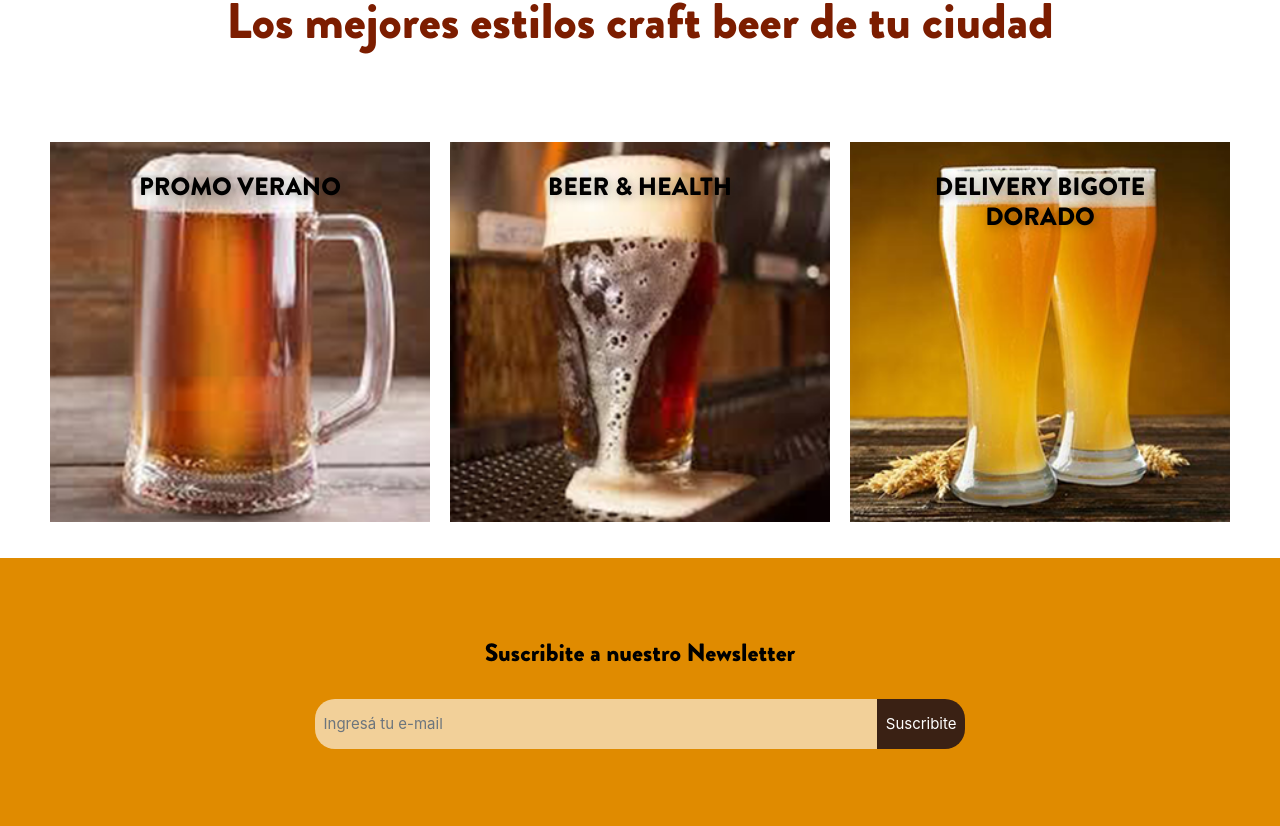
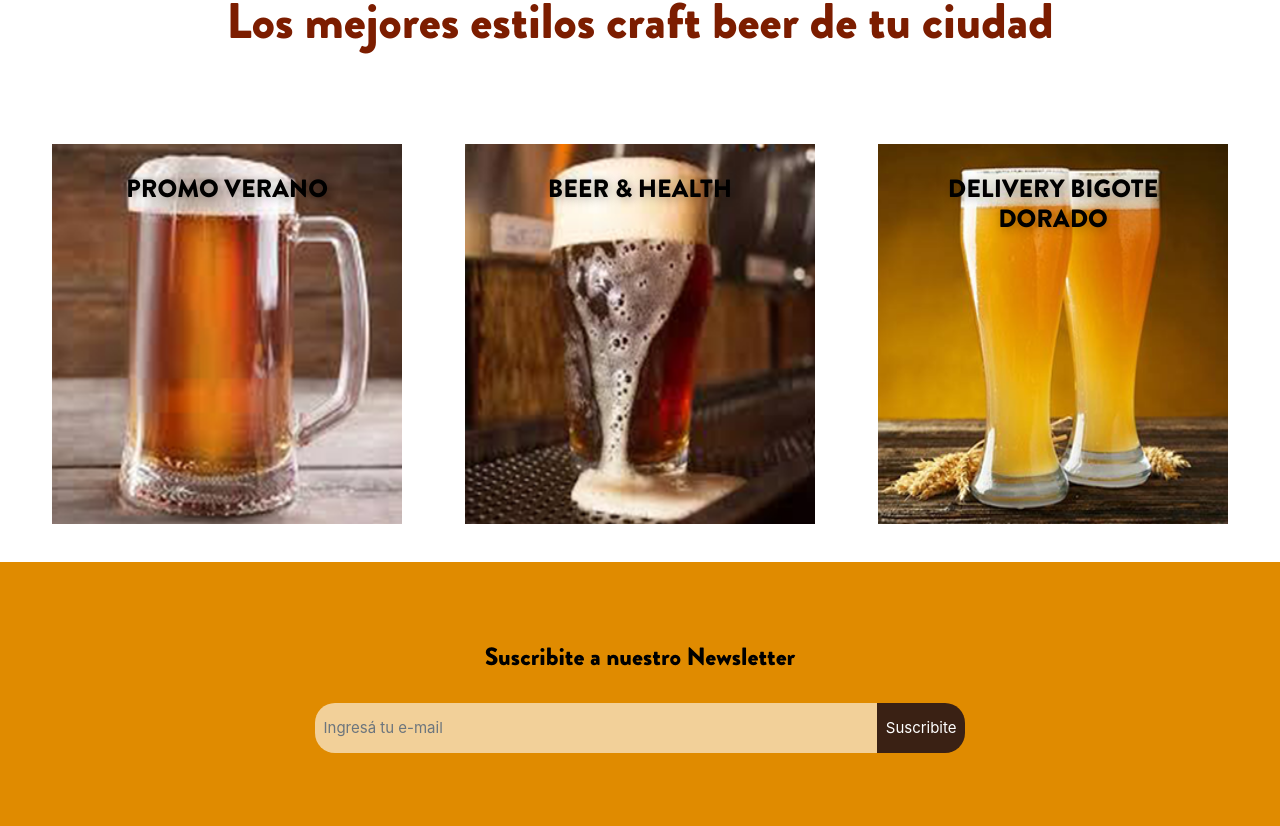
Before and after one commit to dianaledist/Bigote_Dorado_Website, a website: page index.html in a window 1280 px wide. Shown: the part 1756-2582 px from the top of the page. Drawn offline with nearby package versions, Linux system fonts and the light colour scheme.

Commit message:
Correccion de cards

```diff
--- a/index.html
+++ b/index.html
@@ -78,30 +78,12 @@
         </div>
       </nav>
 
-
-
-
       <div class="container">
-      <div class="text-center wow fadeInUp"></div>>
+        <div class="text-center wow fadeInUp"></div>
           <h1 class="animate__bounceIn header__maintitle">Birras que dejan huellas</h1>
           <h3 class="header__title">Deliciosas cervezas para paladares exigentes</h3>
         </div>
       </div>
-
-
-  <!--   <div class="view header-index">
-      <div class="full-bg-img">
-          <div class="mask rgba-black-light flex-center">
-              <div class="container text-center white-text">
-                  <div class="white-text text-center wow fadeInUp">
-                    <h1 class="animate__bounceIn header__maintitle">Birras que dejan huellas</h1>
-                    <h3 class="header__title">Deliciosas cervezas para paladares exigentes</h3>
-                  </div>
-              </div>
-          </div>
-      </div>
-    </div> -->
-
 
     </header>
 
@@ -118,8 +100,8 @@
     <h2 class="sectiontitle__title">Los mejores estilos craft beer de tu ciudad</h2>
   </section>
 
-  <div class="wrap">
-    <div class="tile">
+  <div class="card-index">
+    <div class="card-index-cards">
       <img src='multimedia/indexlager.png'/>
       <div class="text">
       <h1>PROMO VERANO</h1>
@@ -134,7 +116,7 @@
      </div>
 
 
-    <div class="tile">
+    <div class="card-index-cards">
       <img src='multimedia/indexipa.png'/>
       <div class="text">
       <h1>BEER & HEALTH</h1>
@@ -149,7 +131,7 @@
      </div>
 
 
-      <div class="tile">
+      <div class="card-index-cards">
       <img src='multimedia/indexweiss.png'/>
       <div class="text">
       <h1>DELIVERY BIGOTE DORADO</h1>
--- a/scss/_home.scss
+++ b/scss/_home.scss
@@ -13,6 +13,7 @@
 }
 
 
+
 .indexfoto {
     height: 80vh;
     background-image: url('../multimedia/indexfoto.jpg');
@@ -20,19 +21,20 @@
     background-position: center;
 }
 
-.wrap
+.card-index
 {
   margin:50px auto 0 auto;
   width:100%;
   display:flex;
-  align-items:space-around;
+  justify-content: space-between;
+  align-items:space-between;
   max-width:1200px;
 }
-.tile
+.card-index-cards
 {
-  width:380px;
+  width:350px;
   height:380px;
-  margin:10px;
+  margin:1%;
   background-color: $amarilloacento;
   display:inline-block;
   background-size:cover;
@@ -41,10 +43,11 @@
   transition: all 0.4s ease-out;
   overflow:hidden;
   color:white;
-  font-family: "open sans", serif;
+  font-family: "brandon", serif;
+  text-align: center;
 
 }
-.tile img
+.card-index-cards img
 {
   height:100%;
   width:100%;
@@ -54,27 +57,25 @@
   z-index:0;
   transition: all 0.4s ease-out;
 }
-.tile .text
+.card-index-cards .text
 {
 /*   z-index:99; */
   position:absolute;
   padding:30px;
   height:calc(100% - 60px);
 }
-.tile h1
+.card-index-cards h1
 {
-
-  font-weight:300;
   margin:0;
   text-shadow: 2px 2px 10px rgba(0,0,0,0.3);
 }
-.tile h2
+.card-index-cards h2
 {
-  font-weight:100;
   margin:20px 0 0 0;
    transform: translateX(200px);
+   font-family: "brandon", serif;
 }
-.tile p
+.card-index-cards p
 {
   font-weight:300;
   margin:20px 0 0 0;
@@ -88,17 +89,17 @@
   opacity:0;
   transition: all 0.6s ease-in-out;
 }
-.tile:hover
+.card-index-cards:hover
 {
 
 box-shadow: 0px 35px 77px -17px rgba(0, 0, 0, 0.253);
   transform:scale(1.05);
 }
-.tile:hover img
+.card-index-cards:hover img
 {
   opacity: 0.2;
 }
-.tile:hover .animate-text
+.card-index-cards:hover .animate-text
 {
   transform:translateX(0);
   opacity:1;
@@ -132,7 +133,7 @@ box-shadow: 0px 35px 77px -17px rgba(0, 0, 0, 0.253);
 
 }
 
-.tile:hover span
+.card-index-cards:hover span
 {
   opacity:1;
   transform:translateY(0px);
@@ -153,7 +154,7 @@ box-shadow: 0px 35px 77px -17px rgba(0, 0, 0, 0.253);
 
 
 @media (max-width: 1000px) {
-  .wrap {
+  .card-index {
    flex-direction: column;
     width:400px;
   }
--- a/scss/_quienessomos.scss
+++ b/scss/_quienessomos.scss
@@ -7,7 +7,7 @@
         align-items: center;
     }
     &-texto {
-        font-size: 2rem;
+        font-size: 2.5rem;
         font-family: "open sans", sans-serif;
         padding-left: 5%;
         padding-right: 5%;
--- a/scss/_typography.scss
+++ b/scss/_typography.scss
@@ -15,13 +15,13 @@ h1 {
 }
 
 @mixin subtitles {
-    font-size: 3rem;
+    font-size: 3.5rem;
     color: $colornegro;
     font-family: "open sans", sans-serif;
     text-align: center;
 }
 
-h2 {
+h3 {
     @include subtitles;
 }
 
```
Also changed, not shown: cerveblog.html (+1 -14 lines), contacto.html (+1 -14 lines), nuestras_birras.html (+1 -15 lines), quienes_somos.html (+6 -19 lines), css/style.css. Lines whose indentation alone changed are shown as unchanged.
